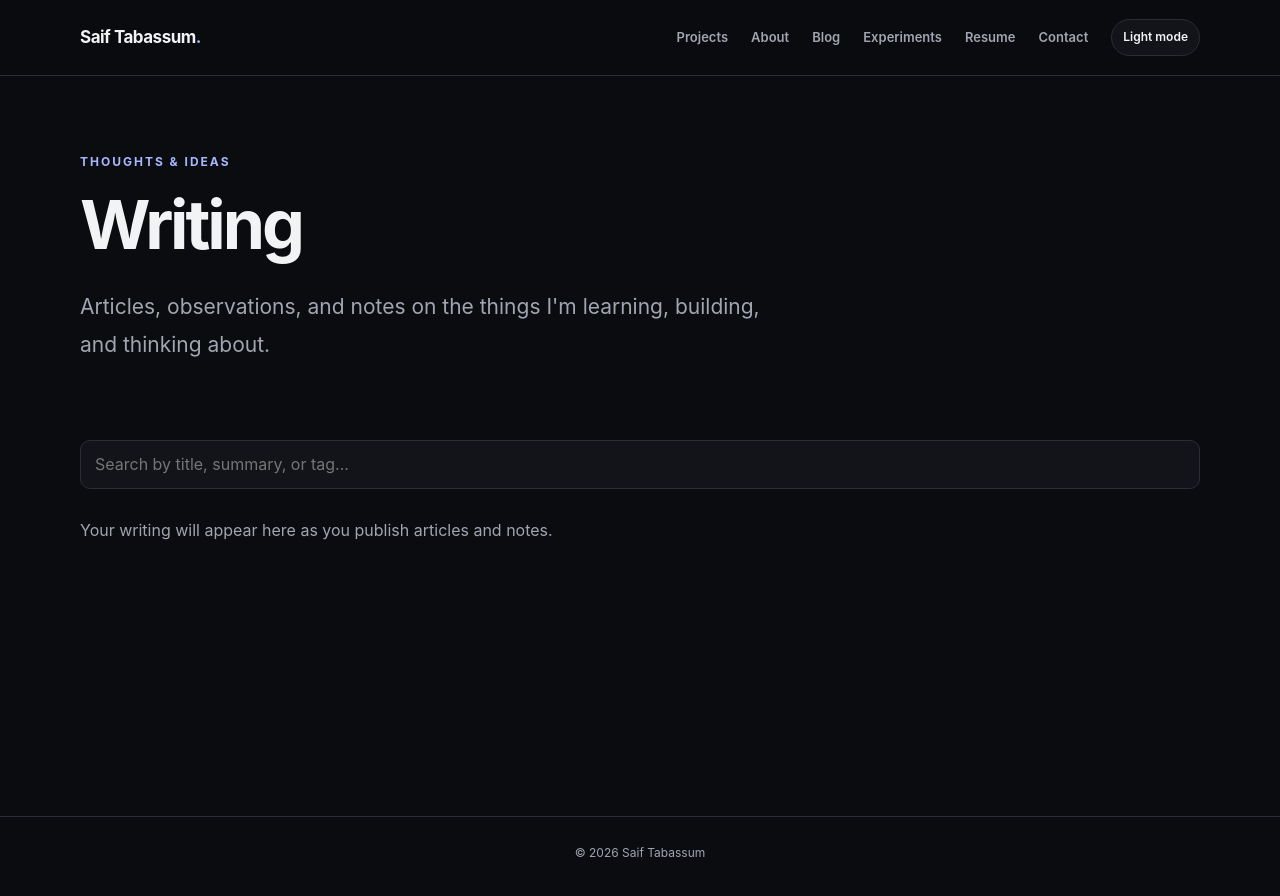
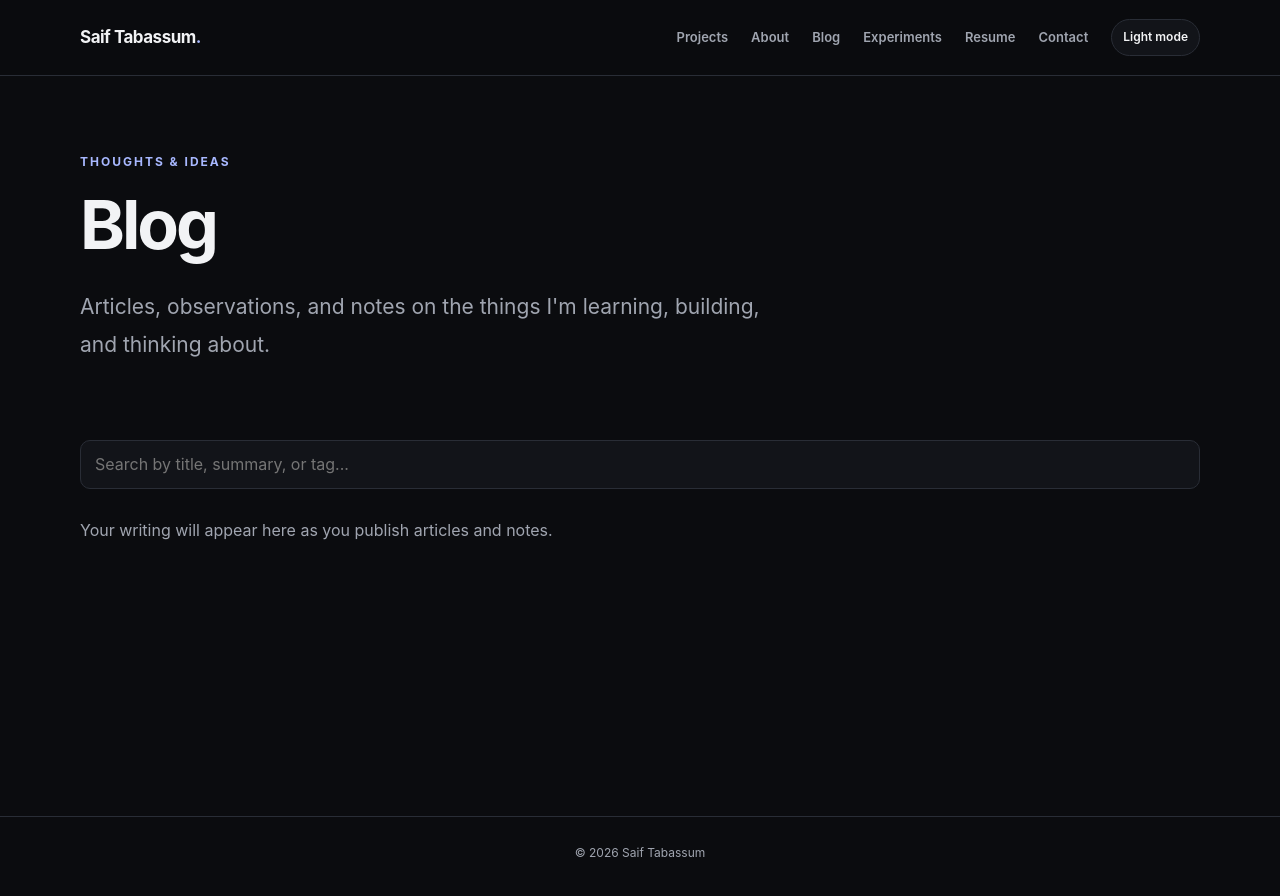
Before and after one commit to saifyt24/Saif.Tabassum.github.io, a Jekyll site: the page built from writing/index.html, in a window 1280 px wide. Shown: the top 896 px of the page. Built offline with Jekyll 4.4.1, drawn with Linux system fonts in a browser that asks for light colours.

Commit message:
Change heading from 'Writing' to 'Blog'

```diff
--- a/writing/index.html
+++ b/writing/index.html
@@ -8,7 +8,7 @@ permalink: /writing/
 
 <section class="page-heading">
   <p class="eyebrow">Thoughts &amp; ideas</p>
-  <h1>Writing</h1>
+  <h1>Blog</h1>
   <p class="lead">
     Articles, observations, and notes on the things I'm learning, building,
     and thinking about.
```
